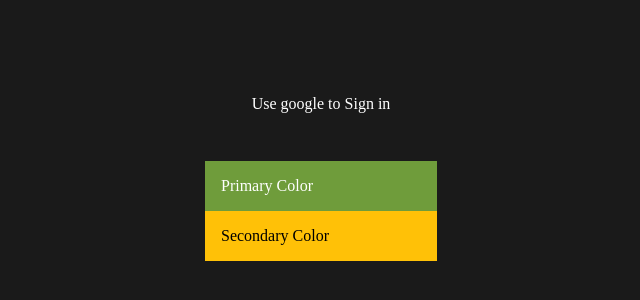
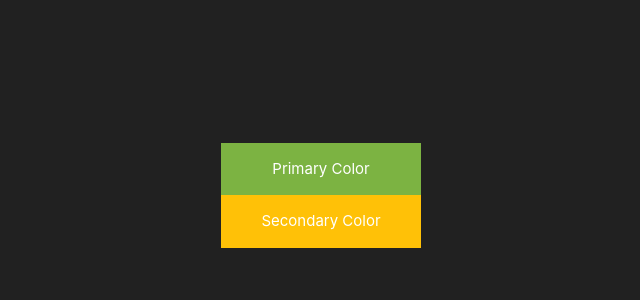
Before and after one commit to rhedgeco/dank_bank_v2, a plain HTML site: page frontend/index.html in a window 1280 px wide. Shown: the part 218-518 px from the top of the page, without its empty margins (319-959 px from the left). Drawn offline with nearby package versions, Linux system fonts and the light colour scheme.

Commit message:
updated styling with materialize

```diff
--- a/frontend/data/css/dank-styles.css
+++ b/frontend/data/css/dank-styles.css
@@ -5,135 +5,3 @@
     align-items: center;
     height: 95vh;
 }
-
-body {
-    --rgb-r: 127.5;
-    --rgb-g: 127.5;
-    --rgb-b: 127.5;
-    --height: 0;
-    --depth: 4;
-    background-color: rgb(
-            calc(var(--rgb-r) - ((var(--rgb-r) / 5) * var(--depth)) + (((255 - var(--rgb-r)) / 5) * var(--height))),
-            calc(var(--rgb-g) - ((var(--rgb-g) / 5) * var(--depth)) + (((255 - var(--rgb-g)) / 5) * var(--height))),
-            calc(var(--rgb-b) - ((var(--rgb-b) / 5) * var(--depth)) + (((255 - var(--rgb-b)) / 5) * var(--height)))
-    );
-    color: white;
-}
-
-.primary-color {
-    --rgb-r: 139;
-    --rgb-g: 195;
-    --rgb-b: 74;
-    --height: 0;
-    --depth: 0;
-
-    background-color: rgb(
-            calc(var(--rgb-r) - ((var(--rgb-r) / 5) * var(--depth)) + (((255 - var(--rgb-r)) / 5) * var(--height))),
-            calc(var(--rgb-g) - ((var(--rgb-g) / 5) * var(--depth)) + (((255 - var(--rgb-g)) / 5) * var(--height))),
-            calc(var(--rgb-b) - ((var(--rgb-b) / 5) * var(--depth)) + (((255 - var(--rgb-b)) / 5) * var(--height)))
-    );
-}
-
-.secondary-color {
-    --rgb-r: 255;
-    --rgb-g: 193;
-    --rgb-b: 7;
-    --height: 0;
-    --depth: 0;
-
-    background-color: rgb(
-            calc(var(--rgb-r) - ((var(--rgb-r) / 5) * var(--depth)) + (((255 - var(--rgb-r)) / 5) * var(--height))),
-            calc(var(--rgb-g) - ((var(--rgb-g) / 5) * var(--depth)) + (((255 - var(--rgb-g)) / 5) * var(--height))),
-            calc(var(--rgb-b) - ((var(--rgb-b) / 5) * var(--depth)) + (((255 - var(--rgb-b)) / 5) * var(--height)))
-    );
-}
-
-.grey {
-    --rgb-r: 127.5;
-    --rgb-g: 127.5;
-    --rgb-b: 127.5;
-    --height: 0;
-    --depth: 0;
-
-    background-color: rgb(
-            calc(var(--rgb-r) - ((var(--rgb-r) / 5) * var(--depth)) + (((255 - var(--rgb-r)) / 5) * var(--height))),
-            calc(var(--rgb-g) - ((var(--rgb-g) / 5) * var(--depth)) + (((255 - var(--rgb-g)) / 5) * var(--height))),
-            calc(var(--rgb-b) - ((var(--rgb-b) / 5) * var(--depth)) + (((255 - var(--rgb-b)) / 5) * var(--height)))
-    );
-}
-
-.white {
-    --rgb-r: 255;
-    --rgb-g: 255;
-    --rgb-b: 255;
-    --height: 0;
-    --depth: 0;
-
-    background-color: rgb(
-            calc(var(--rgb-r) - ((var(--rgb-r) / 5) * var(--depth)) + (((255 - var(--rgb-r)) / 5) * var(--height))),
-            calc(var(--rgb-g) - ((var(--rgb-g) / 5) * var(--depth)) + (((255 - var(--rgb-g)) / 5) * var(--height))),
-            calc(var(--rgb-b) - ((var(--rgb-b) / 5) * var(--depth)) + (((255 - var(--rgb-b)) / 5) * var(--height)))
-    );
-}
-
-.black {
-    --rgb-r: 0;
-    --rgb-g: 0;
-    --rgb-b: 0;
-    --height: 0;
-    --depth: 0;
-
-    background-color: rgb(
-            calc(var(--rgb-r) - ((var(--rgb-r) / 5) * var(--depth)) + (((255 - var(--rgb-r)) / 5) * var(--height))),
-            calc(var(--rgb-g) - ((var(--rgb-g) / 5) * var(--depth)) + (((255 - var(--rgb-g)) / 5) * var(--height))),
-            calc(var(--rgb-b) - ((var(--rgb-b) / 5) * var(--depth)) + (((255 - var(--rgb-b)) / 5) * var(--height)))
-    );
-}
-
-.white-text {
-    color: white;
-}
-
-.black-text {
-    color: black;
-}
-
-.lighten-4 {
-    --height: 4;
-    --depth: 0;
-}
-
-.lighten-3 {
-    --height: 3;
-    --depth: 0;
-}
-
-.lighten-2 {
-    --height: 2;
-    --depth: 0;
-}
-
-.lighten-1 {
-    --height: 1;
-    --depth: 0;
-}
-
-.darken-1 {
-    --height: 0;
-    --depth: 1;
-}
-
-.darken-2 {
-    --height: 0;
-    --depth: 2;
-}
-
-.darken-3 {
-    --height: 0;
-    --depth: 3;
-}
-
-.darken-4 {
-    --height: 0;
-    --depth: 4;
-}
--- a/frontend/index.html
+++ b/frontend/index.html
@@ -3,17 +3,21 @@
 <head>
     <meta charset="UTF-8">
     <title>Placeholder</title>
+    <link href="https://fonts.googleapis.com/icon?family=Material+Icons" rel="stylesheet">
+    <link rel="stylesheet" href="https://cdnjs.cloudflare.com/ajax/libs/materialize/1.0.0/css/materialize.min.css">
     <link rel="stylesheet" href="data/css/dank-styles.css">
     <script src="https://apis.google.com/js/platform.js" async defer></script>
     <script src="data/js/google-oauth.js"></script>
     <meta name="google-signin-client_id"
           content="67665061536-mh57v3d9uef3edep23kjmgeqlqrobb1b.apps.googleusercontent.com">
+    <meta name="viewport" content="width=device-width, initial-scale=1.0"/>
 </head>
-<body class="centered-body">
+<body class="centered-body grey darken-4 white-text">
 <div id="login-photo"></div>
-<p id="main-text">Use google to Sign in</p>
+<h4 id="main-text"></h4>
 <div id="gsi" class="g-signin2" data-onsuccess="onSignIn" style="margin-bottom: 2rem"></div>
-<p class="primary-color darken-1" style="padding: 1rem; margin: 0; width: 200px">Primary Color</p>
-<p class="secondary-color black-text" style="padding: 1rem; margin: 0; width: 200px">Secondary Color</p>
+<p class="light-green darken-1 center-align" style="padding: 1rem; margin: 0; width: 200px">Primary Color</p>
+<p class="amber center-align" style="padding: 1rem; margin: 0; width: 200px">Secondary Color</p>
+<script src="https://cdnjs.cloudflare.com/ajax/libs/materialize/1.0.0/js/materialize.min.js"></script>
 </body>
 </html>
```
Also changed, not shown: frontend/page404.html (added, +17 -0 lines), 1 other file.
